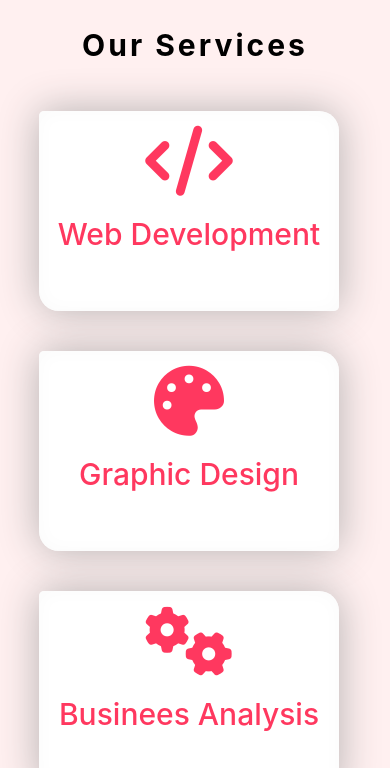
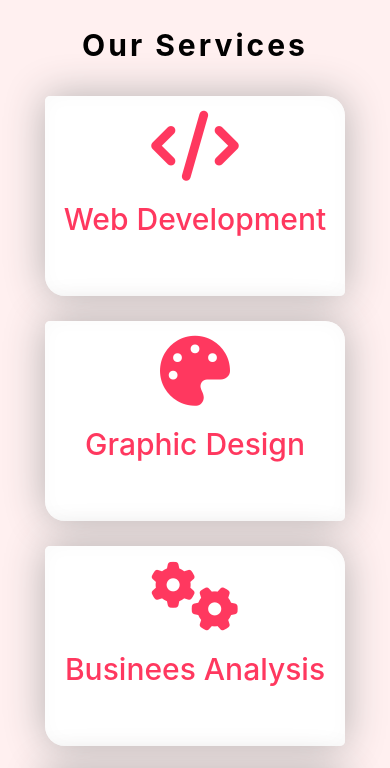
Before and after one commit to ahmed1mohammd/Bin-Zayed-Media, a plain HTML site: page index.html in a window 390 px wide. Shown: the part 3633-4401 px from the top of the page. Drawn offline with Linux system fonts and the light colour scheme.

Commit message:
Update style.css

```diff
--- a/style.css
+++ b/style.css
@@ -1035,7 +1035,9 @@ header{
     }
 
 .card5{
-    margin-left: 24px;
+
+    margin: auto;
+    margin-top: 25px;
 
 }
 
```
